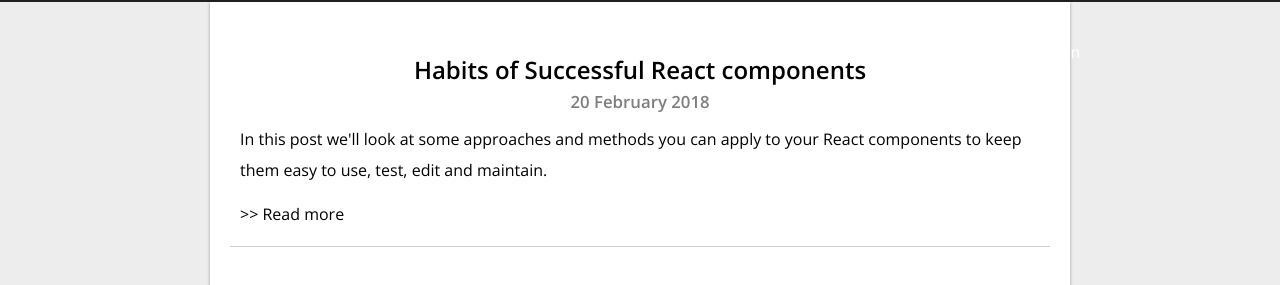
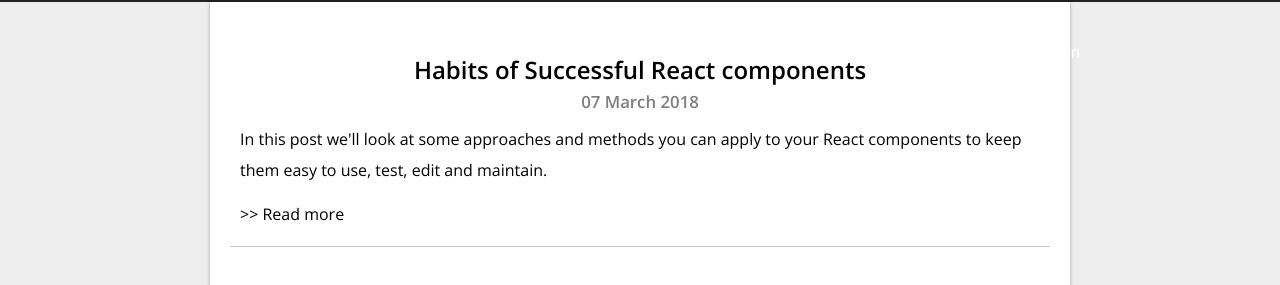
Before and after one commit to jackfranklin/javascriptplayground.com, a Jekyll site: the page built from index.html, in a window 1280 px wide. Shown: the part 188-473 px from the top of the page. Built offline with Jekyll 4.4.1, drawn with Linux system fonts in a browser that asks for light colours; the list of posts is cut into pages by our own code; comment, search, counter and statistics services are not loaded.

Commit message:
Update with right date.

```diff
--- a/_posts/2018-02-20-habits-of-successful-react-components.md
+++ b/_posts/2018-03-07-habits-of-successful-react-components.md
@@ -2,7 +2,7 @@
 layout: post
 title: Habits of Successful React components
 intro: In this post we'll look at some approaches and methods you can apply to your React components to keep them easy to use, test, edit and maintain.
-githubPath: 2018-02-20-habits-of-successful-react-components
+githubPath: 2018-03-07-habits-of-successful-react-components
 ---
 
 One of the best features of React, and one of the reasons I think so many people
```
